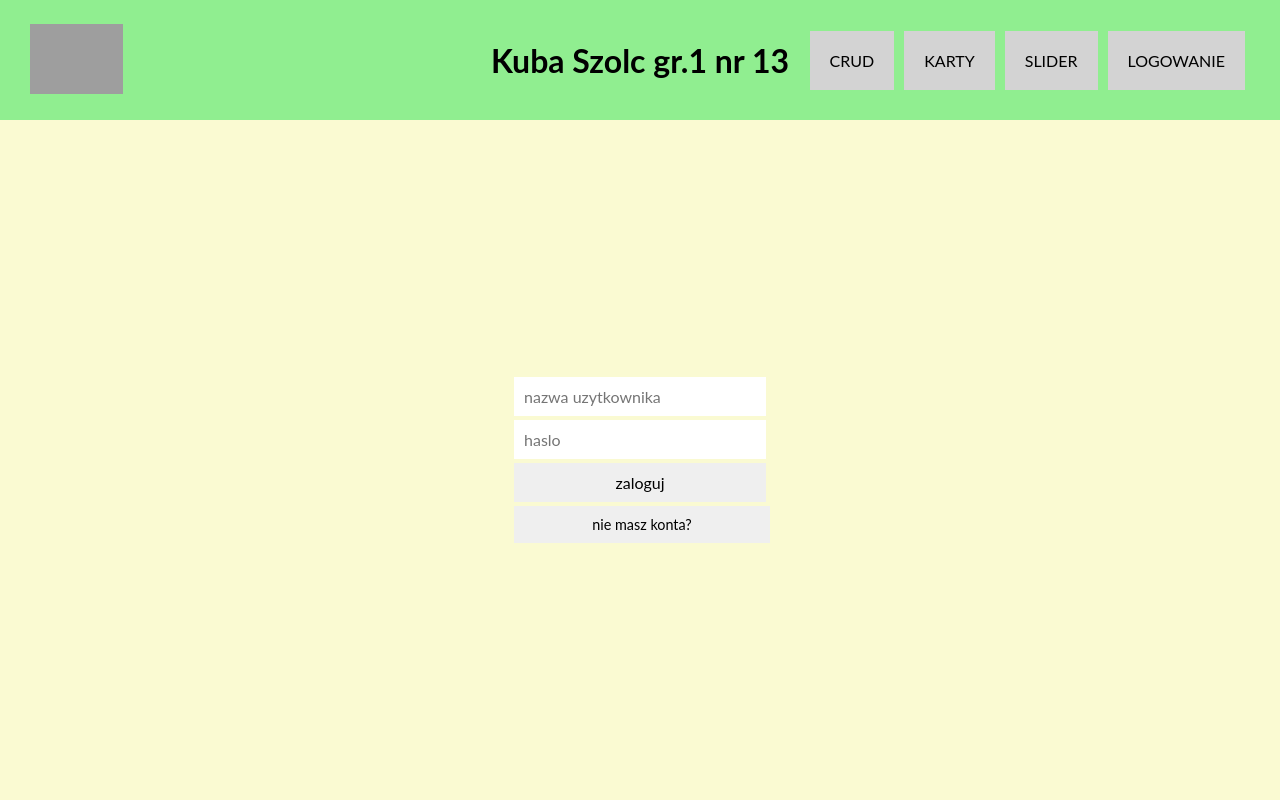
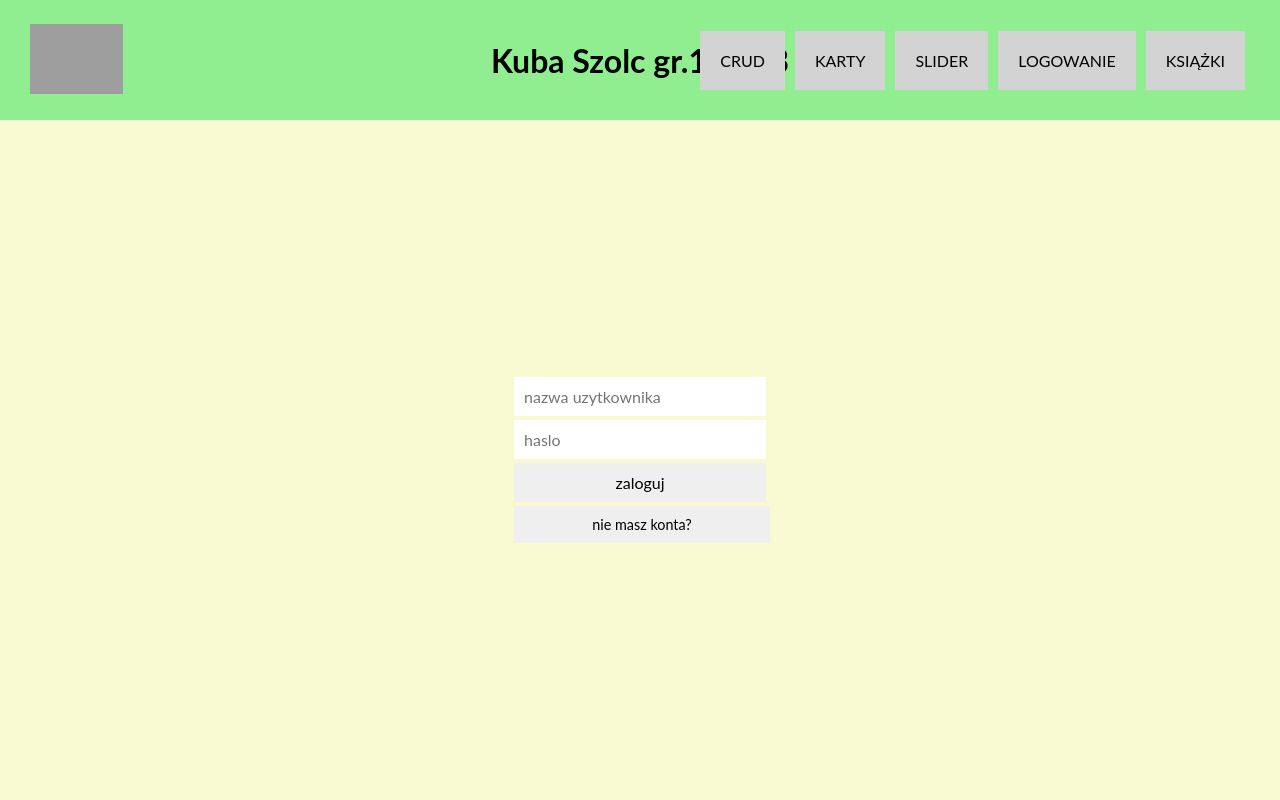
Before and after one commit to 3ti-2020/crud-wiele-do-wielu-kuba-szolc, a PHP site: page /logowanie/index.php in a window 1280 px wide. Run offline with PHP 8.4, Linux system fonts and the light colour scheme; grey boxes are pictures that could not be loaded.

Commit message:
Add files via upload

```diff
--- a/logowanie/index.php
+++ b/logowanie/index.php
@@ -22,6 +22,9 @@
             </li>
             <li class="mlink">
                 <a href="#">LOGOWANIE</a>
+            </li>
+            <li class="mlink">
+                <a href="../card/ksiazki.php">KSIĄŻKI</a>
             </li>
         </ul>
     </header>
```
